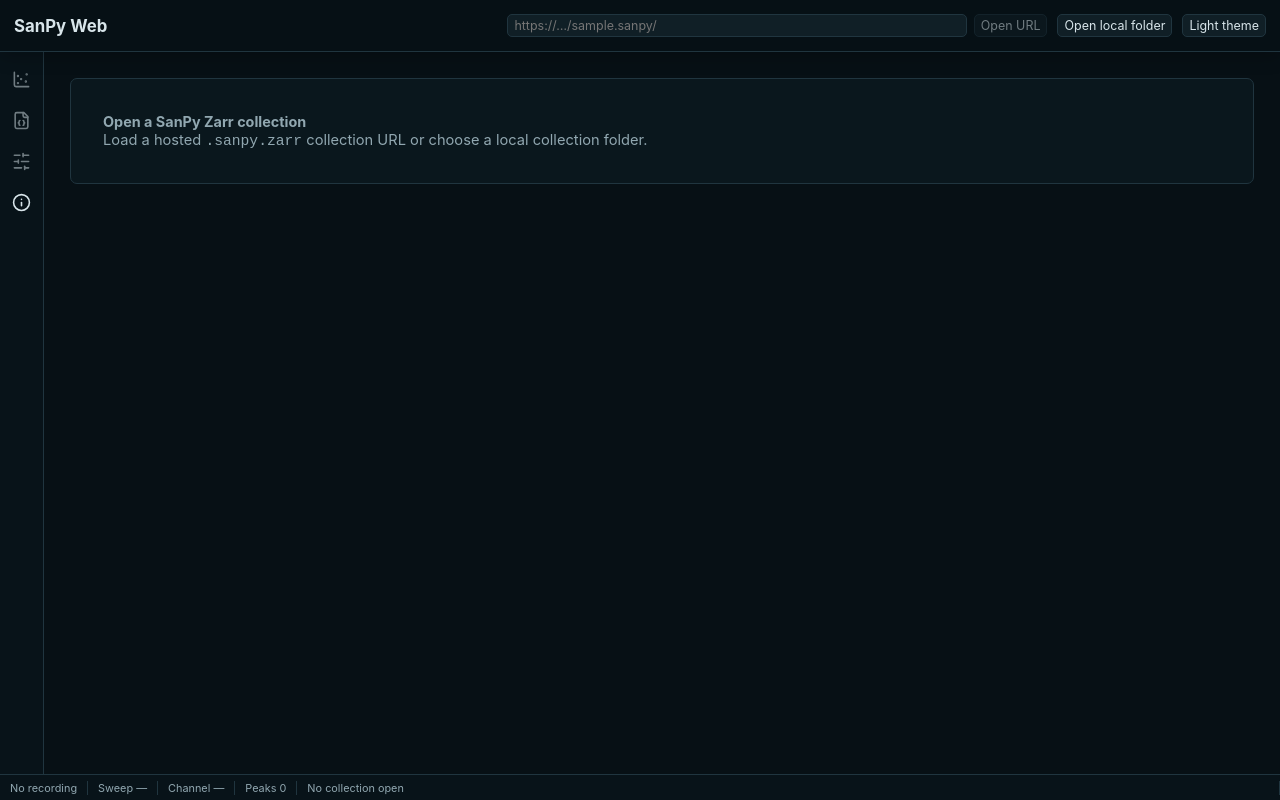
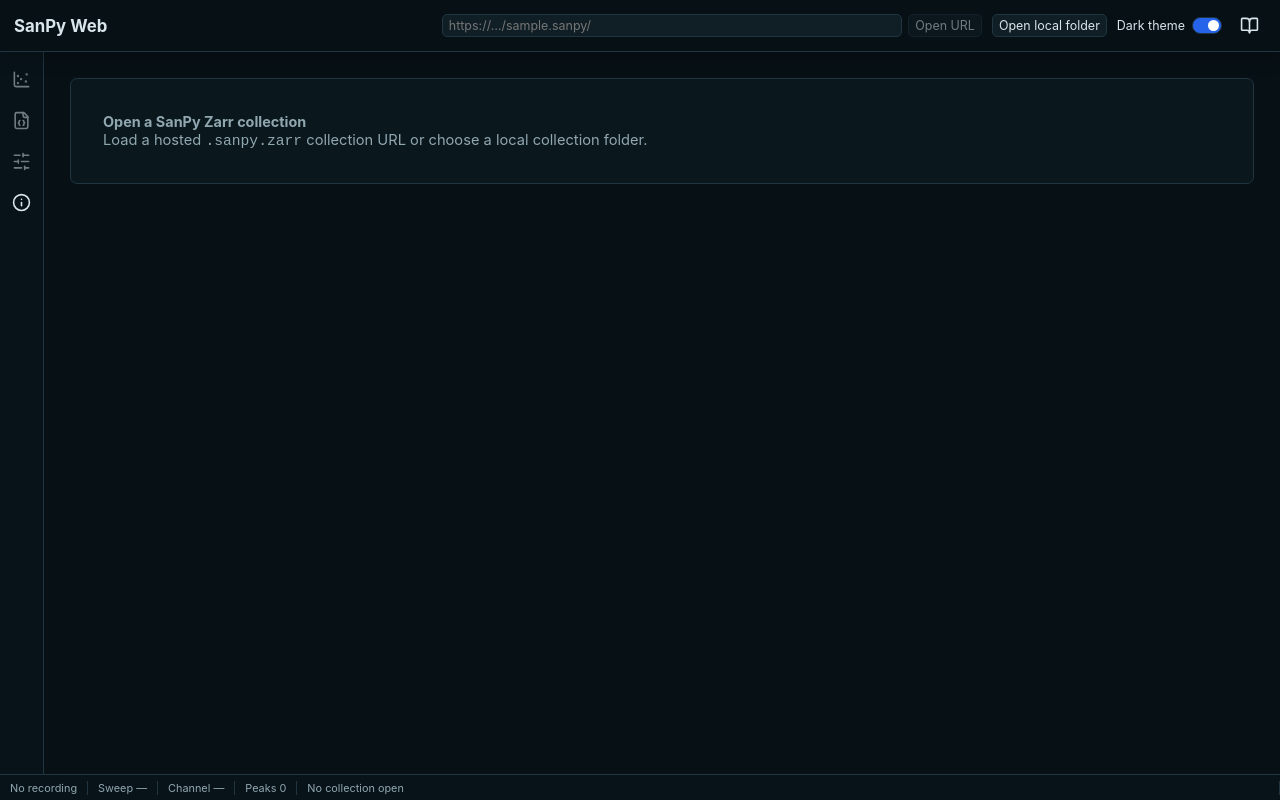
Before and after one commit to mapmanager/sanpy-web, a Vue app: page / in a window 1280 px wide. Built offline with nearby package versions, Linux system fonts and the light colour scheme.

Commit message:
Sync NicePool theme and refine SanPy toolbar

```diff
--- a/src/App.vue
+++ b/src/App.vue
@@ -1,5 +1,6 @@
 <script setup lang="ts">
-import { computed, nextTick, ref } from 'vue'
+import { BookOpen } from '@lucide/vue'
+import { computed, nextTick, ref, watch } from 'vue'
 import { SignalViewerWidget, type SignalOverlays, type SignalSource, type SignalViewport } from '@mapmanager/signal-viewer'
 import type { NicePoolRow } from '@mapmanager/nicepool'
 import CollectionTable from './components/CollectionTable.vue'
@@ -29,7 +30,8 @@
 const selectedId = ref<string | null>(null); const sweep = ref(0); const channel = ref(0)
 const recordingPath = ref<string | null>(null)
 const peaks = ref<AnalysisRow[]>([]); const overlayDefinitions = ref<TraceOverlayDefinition[]>([]); const selectedPeakId = ref<string | null>(null)
-const loading = ref(false); const error = ref<string | null>(null); const theme = ref<'dark' | 'light'>('dark')
+const loading = ref(false); const error = ref<string | null>(null); const darkTheme = ref(true)
+const theme = computed<'dark' | 'light'>(() => darkTheme.value ? 'dark' : 'light')
 const viewer = ref<ViewerApi | null>(null)
 const derivativeViewer = ref<ViewerApi | null>(null)
 const nicePoolOpen = ref(false)
@@ -86,6 +88,8 @@
   const selection = { sweep: sweep.value, channel: channel.value }
   if (!rightAxisChoices.value.some(({ value }) => value === rightAxisSignal.value)) rightAxisSignal.value = rightAxisChoices.value[0]!.value
   const previousViewport = preserveViewport ? widget.getViewport() : null
+  widget.setTheme(theme.value)
+  derivativeViewer.value?.setTheme(theme.value)
   const traceSource = new SanPyZarrSignalSource(source.value, recordingPath.value, recording.value, selection, rightAxisSignal.value)
   const derivative = channel.value === recording.value.analysis_channel ? new SanPyDerivativeSignalSource(source.value, recordingPath.value, recording.value, selection) : null
   await Promise.all([widget.setSource(traceSource), derivative ? derivativeViewer.value?.setSource(derivative) : undefined])
@@ -99,7 +103,7 @@
 function scatterSeries() { return channel.value === recording.value?.analysis_channel ? overlaySeries(peaks.value, overlayDefinitions.value, sweep.value, ['#00e5ff', '#f472b6', '#fbbf24', '#34d399']) : [] }
 function defaultOverlayPointId(resultId: string | null): string | null { const overlay = overlayDefinitions.value[0]; return resultId && overlay ? `${resultId}:${overlay.id}` : null }
 function selectPeak(id: string | null): void { selectedPeakId.value = resultIdFromOverlay(id); const pointId = id?.includes(':') ? id : defaultOverlayPointId(id); if (viewer.value) viewer.value.setOverlays({ scatterSeries: scatterSeries(), selectedPointId: pointId }) }
-function setTheme(): void { theme.value = theme.value === 'dark' ? 'light' : 'dark'; viewer.value?.setTheme(theme.value); derivativeViewer.value?.setTheme(theme.value) }
+watch(theme, async (value) => { await nextTick(); viewer.value?.setTheme(value); derivativeViewer.value?.setTheme(value) })
 async function mirrorViewport(target: ViewerApi | null, viewport: SignalViewport): Promise<void> {
   if (!target || synchronizingViewport) return
   synchronizingViewport = true
@@ -120,7 +124,7 @@
 
 <template>
   <div :class="['app-shell', `app--${theme}`, { 'nicepool-open': nicePoolOpen, 'left-panel-open': appInformationOpen || metadataOpen || detectionParametersOpen }]">
-    <header class="toolbar"><h1>SanPy Web</h1><form @submit.prevent="openUrl"><input v-model="url" type="url" placeholder="https://…/sample.sanpy/" aria-label="Trace collection URL"><button :disabled="loading || !url">Open URL</button></form><button :disabled="loading || !directoryPickerSupported()" @click="openFolder">Open local folder</button><button @click="setTheme">{{ theme === 'dark' ? 'Light' : 'Dark' }} theme</button></header>
+    <header class="toolbar"><h1>SanPy Web</h1><form @submit.prevent="openUrl"><input v-model="url" type="url" placeholder="https://…/sample.sanpy/" aria-label="Trace collection URL"><button :disabled="loading || !url">Open URL</button></form><button :disabled="loading || !directoryPickerSupported()" @click="openFolder">Open local folder</button><label class="theme-switch"><span>Dark theme</span><input v-model="darkTheme" type="checkbox" role="switch" aria-label="Use dark theme"><span class="theme-switch__track" aria-hidden="true"><span /></span></label><a class="icon-button" href="https://mapmanager.github.io/sanpy-web/docs/" target="_blank" rel="noreferrer" aria-label="Open the SanPy Web documentation" title="Documentation"><BookOpen :size="19" aria-hidden="true" /></a></header>
     <AppToolbar :nice-pool-open="nicePoolOpen" :metadata-open="metadataOpen" :detection-parameters-open="detectionParametersOpen" :app-information-open="appInformationOpen" :disabled="!source" @toggle-nice-pool="nicePoolOpen = !nicePoolOpen" @toggle-metadata="toggleMetadata" @toggle-detection-parameters="toggleDetectionParameters" @toggle-app-information="toggleAppInformation" />
     <AppInformationPanel v-if="appInformationOpen" @close="appInformationOpen = false" />
     <JsonValuesPanel v-if="metadataOpen && recording" title="SanPy metadata" :values="metadata" :recording-name="recording.name" @close="metadataOpen = false" />
@@ -144,7 +148,7 @@
       </template>
       <section v-else class="welcome"><h2>Open a SanPy Zarr collection</h2><p>Load a hosted <code>.sanpy.zarr</code> collection URL or choose a local collection folder.</p></section>
     </main>
-    <ResultsPanel v-if="nicePoolOpen && source" :rows="niceRows" :definitions="analysisResultDefinitions" :selected-peak-id="selectedPeakId" @select="selectPeak" />
+    <ResultsPanel v-if="nicePoolOpen && source" :rows="niceRows" :definitions="analysisResultDefinitions" :selected-peak-id="selectedPeakId" :theme="theme" @select="selectPeak" />
     <footer class="app-footer"><span>{{ recording?.name ?? 'No recording' }}</span><span>Sweep {{ recording ? sweepNumber : '—' }}</span><span>Channel {{ recording ? channel + 1 : '—' }}</span><span>Peaks {{ peaks.length }}</span><span class="app-footer__status" :class="{ error: error }">{{ footerStatus }}</span></footer>
   </div>
 </template>
--- a/src/components/ResultsPanel.vue
+++ b/src/components/ResultsPanel.vue
@@ -1,10 +1,10 @@
 <script setup lang="ts">
-import { NicePoolElement, createNicePoolState, registerNicePoolElement, type DatasetInput, type NicePoolPreset, type NicePoolRow } from '@mapmanager/nicepool'
+import { NicePoolElement, createNicePoolState, registerNicePoolElement, type DatasetInput, type NicePoolPreset, type NicePoolRow, type NicePoolTheme } from '@mapmanager/nicepool'
 import { nextTick, ref, watch } from 'vue'
 import { nicePoolDataset } from '../data/sanPyTable'
 import type { AnalysisResultDefinitions } from '../models/traceCollection'
 registerNicePoolElement()
-const props = defineProps<{ rows: NicePoolRow[]; definitions: AnalysisResultDefinitions; selectedPeakId: string | null }>()
+const props = defineProps<{ rows: NicePoolRow[]; definitions: AnalysisResultDefinitions; selectedPeakId: string | null; theme: NicePoolTheme }>()
 const emit = defineEmits<{ select: [id: string] }>()
 const element = ref<NicePoolElement | null>(null)
 const warning = ref('')
@@ -41,6 +41,7 @@
   await nextTick()
   if (!rows.length || !element.value) return
   const dataset = nicePoolDataset(rows, props.definitions)
+  element.value.setTheme(props.theme)
   element.value.setShowPresetEditing(false)
   element.value.setData(dataset)
   const presets = buildPresets(dataset)
@@ -48,6 +49,7 @@
   if (presets[0]) element.value.applyNicePoolPreset(presets[0].name)
 }, { immediate: true })
 watch(() => props.selectedPeakId, (id) => element.value?.setPrimarySelection(id))
+watch(() => props.theme, async (theme) => { await nextTick(); element.value?.setTheme(theme) })
 function selection(event: Event): void { const id = (event as CustomEvent<{ primaryRowId: string | null }>).detail.primaryRowId; if (id) emit('select', id) }
 </script>
 <template><section class="results"><header><h2>Analysis results</h2><span>{{ rows.length }} peaks</span></header><p v-if="warning" class="error" role="alert">{{ warning }}</p><p v-if="!rows.length" class="empty">No detected peaks for this recording.</p><nice-pool v-else ref="element" @nicepool-selection-change="selection" /></section></template>
--- a/src/style.css
+++ b/src/style.css
@@ -12,6 +12,8 @@
 .toolbar h1 { margin-right:auto; } h1,h2,p { margin:.1rem 0; } h1 { font-size:1.05rem; } h2 { font-size:.9rem; }
 .toolbar form { display:flex; gap:.4rem; } .toolbar input { width:min(36vw,460px); }
 .toolbar button,.toolbar input,.recording-header input,.recording-header select { padding:3px 6px; font-size:var(--font-small); }
+.toolbar .icon-button { flex:0 0 auto; color:inherit; text-decoration:none; }
+.theme-switch { display:flex; align-items:center; gap:7px; font-size:var(--font-small); cursor:pointer; user-select:none; }.theme-switch input { position:absolute; width:1px; height:1px; margin:-1px; padding:0; overflow:hidden; clip:rect(0 0 0 0); white-space:nowrap; border:0; }.theme-switch__track { display:flex; width:30px; height:17px; padding:2px; align-items:center; border:1px solid var(--border); border-radius:999px; background:var(--panel-2); transition:background 120ms ease; }.theme-switch__track span { width:11px; height:11px; border-radius:50%; background:var(--muted); transition:transform 120ms ease,background 120ms ease; }.theme-switch input:checked + .theme-switch__track { background:#2563eb; }.theme-switch input:checked + .theme-switch__track span { transform:translateX(13px); background:#fff; }.theme-switch input:focus-visible + .theme-switch__track { outline:2px solid #7dd3fc; outline-offset:2px; }
 .app-toolbar { z-index:20; grid-column:1; grid-row:2; display:flex; flex-direction:column; align-items:center; gap:7px; padding-top:10px; border-right:1px solid var(--border); background:#081319; }
 .icon-button { display:grid; width:34px; height:34px; padding:0; place-items:center; border-color:transparent; background:transparent; }.icon-button:hover,.icon-button.active { color:#7dd3fc; border-color:var(--border); background:var(--panel-2); }
 .app-information,.json-values-panel { grid-column:2; grid-row:2; min-width:0; border-right:1px solid var(--border); background:var(--panel); overflow:hidden; }.app-information>header,.json-values-panel>header { display:flex; min-height:42px; align-items:center; justify-content:space-between; padding:6px 8px 6px 12px; border-bottom:1px solid var(--border); }.json-values-panel>header p { max-width:240px; color:var(--muted); font-size:.68rem; overflow:hidden; text-overflow:ellipsis; white-space:nowrap; }.app-information__body,.json-values-panel__body { height:calc(100% - 42px); padding:10px 12px; overflow:auto; font-size:var(--font-small); line-height:1.45; }.app-information__body p + p { margin-top:.65rem; }.app-information a { color:#7dd3fc; }.app-information dl,.json-values-panel dl { display:grid; grid-template-columns:minmax(85px,.8fr) minmax(0,1.2fr); margin:12px 0 0; font-size:.72rem; }.app-information dt,.app-information dd,.json-values-panel dt,.json-values-panel dd { min-width:0; margin:0; padding:6px 4px; border-bottom:1px solid #172a33; overflow-wrap:anywhere; }.app-information dt,.json-values-panel dt { color:#83a0aa; }.app-information dd,.json-values-panel dd { color:#c9d9df; }
```
